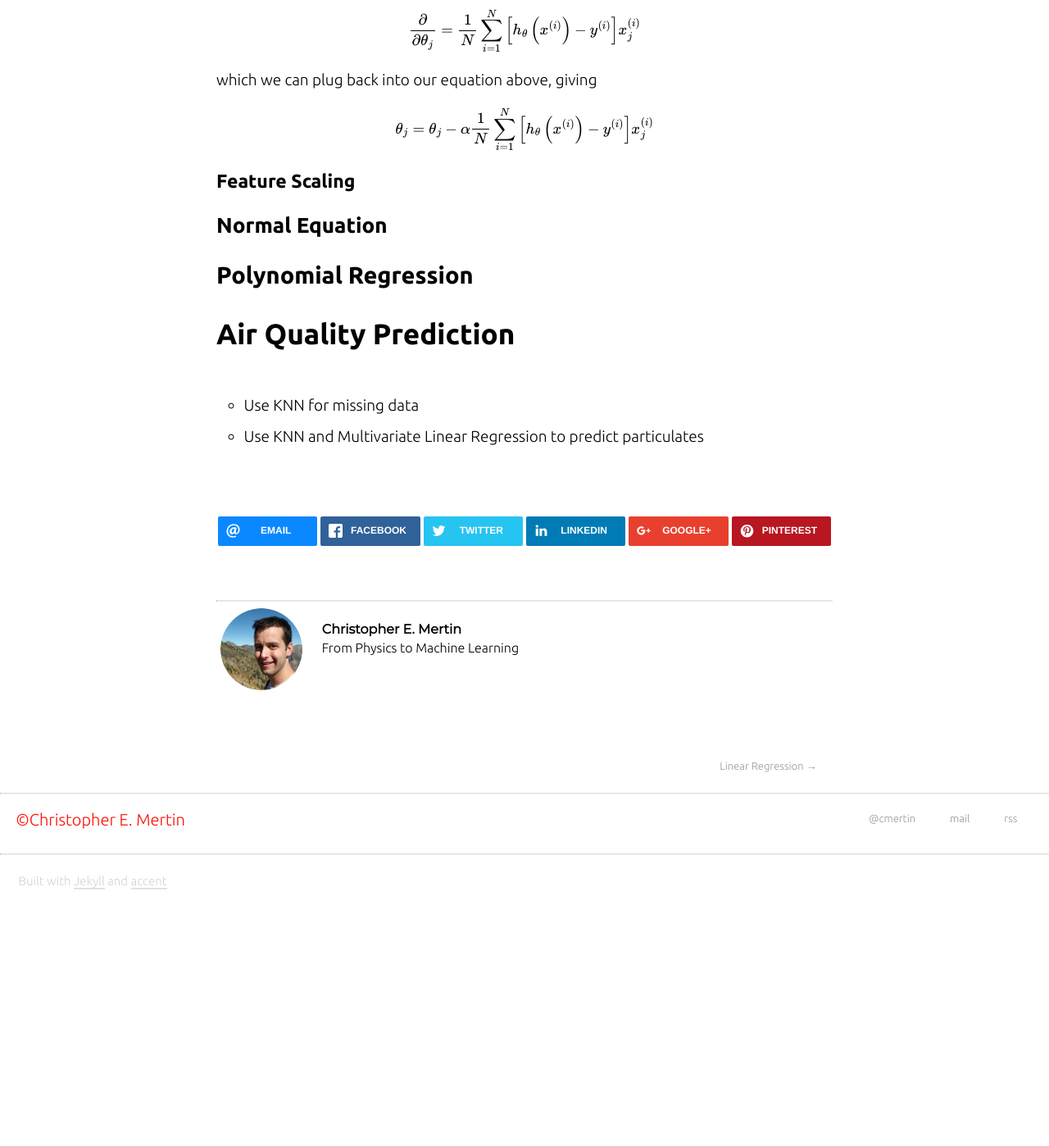
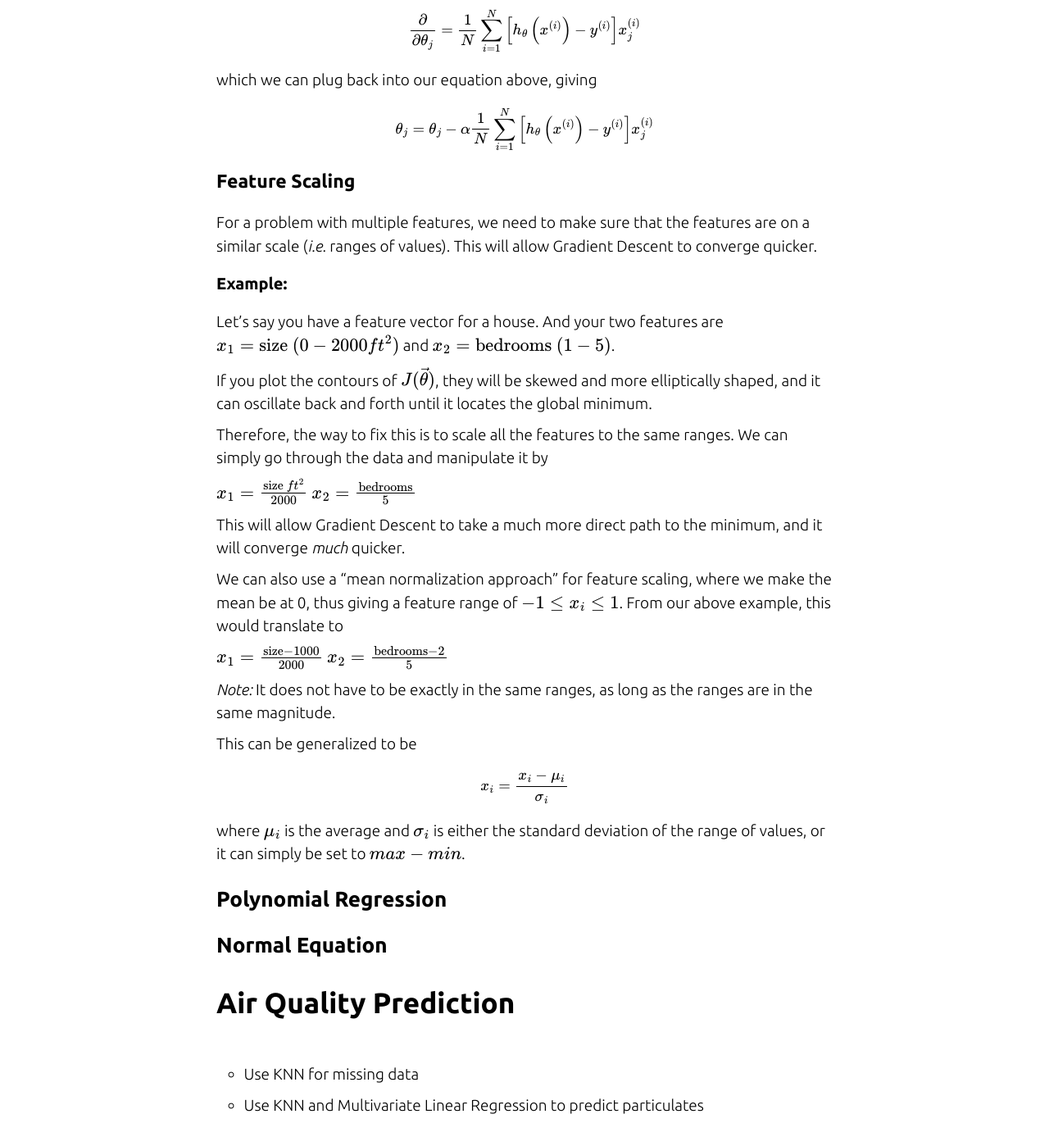
Before and after one commit to cmertin/cmertin.github.io, a Jekyll site: the page built from _posts/2016-11-11-Predicting-Air-Quality.markdown, in a window 1280 px wide and 1400 px high, scrolled down 1269 px. Shown: the whole window at 82% size. Built offline with Jekyll 4.4.1, drawn with Linux system fonts in a browser that asks for light colours; nearby versions of some CDN libraries; formulas are drawn with MathJax 3; comment, search, counter and statistics services are not loaded; before the commit the page ends 2397 px from its top, so only the background shows below that.

Commit message:
Feature Scaling

```diff
--- a/_posts/2016-11-11-Predicting-Air-Quality.markdown
+++ b/_posts/2016-11-11-Predicting-Air-Quality.markdown
@@ -43,11 +43,51 @@ $$\theta_{j} = \theta_{j} - \alpha \frac{1}{N}\sum_{i=1}^{N}\left[h_{\theta}\lef
 
 ##### Feature Scaling
 
+For a problem with multiple features, we need to make sure that the features are
+on a similar scale (_i.e._ ranges of values). This will allow Gradient Descent to
+converge quicker.
+
+###### Example:
+
+Let's say you have a feature vector for a house. And your two features are $$x_{1} = \text{size } (0 - 2000 ft^{2})$$ and $$x_{2} = \text{bedrooms } (1-5)$$.
+
+If you plot the contours of $$J(\vec{\theta})$$, they will be skewed and more
+elliptically shaped, and it can oscillate back and forth until it locates the global
+minimum.
+
+Therefore, the way to fix this is to scale all the features to the same ranges.
+We can simply go through the data and manipulate it by
+
+$$x_{1} = \frac{\text{size }ft^{2}}{2000}$$
+$$x_{2} = \frac{\text{bedrooms}}{5}$$
+
+This will allow Gradient Descent to take a much more direct path to the minimum,
+and it will converge *much* quicker.
+
+We can also use a "mean normalization approach" for feature scaling, where we make
+the mean be at 0, thus giving a feature range of $$-1 \leq x_{i} \leq 1$$. From
+our above example, this would translate to
+
+$$x_{1} = \frac{\text{size} - 1000}{2000}$$
+$$x_{2} = \frac{\text{bedrooms} - 2}{5}$$
+
+_Note:_ It does not have to be exactly in the same ranges, as long as the ranges
+are in the same magnitude.
+
+This can be generalized to be
+
+$$x_{i} = \frac{x_{i} - \mu_{i}}{\sigma_{i}}$$
+
+where $$\mu_{i}$$ is the average and $$\sigma_{i}$$ is either the standard deviation
+of the range of values, or it can simply be set to $$max - min$$.
+
+#### Polynomial Regression
+
 
 
 #### Normal Equation
 
-### Polynomial Regression
+
 
 # Air Quality Prediction
 
```
